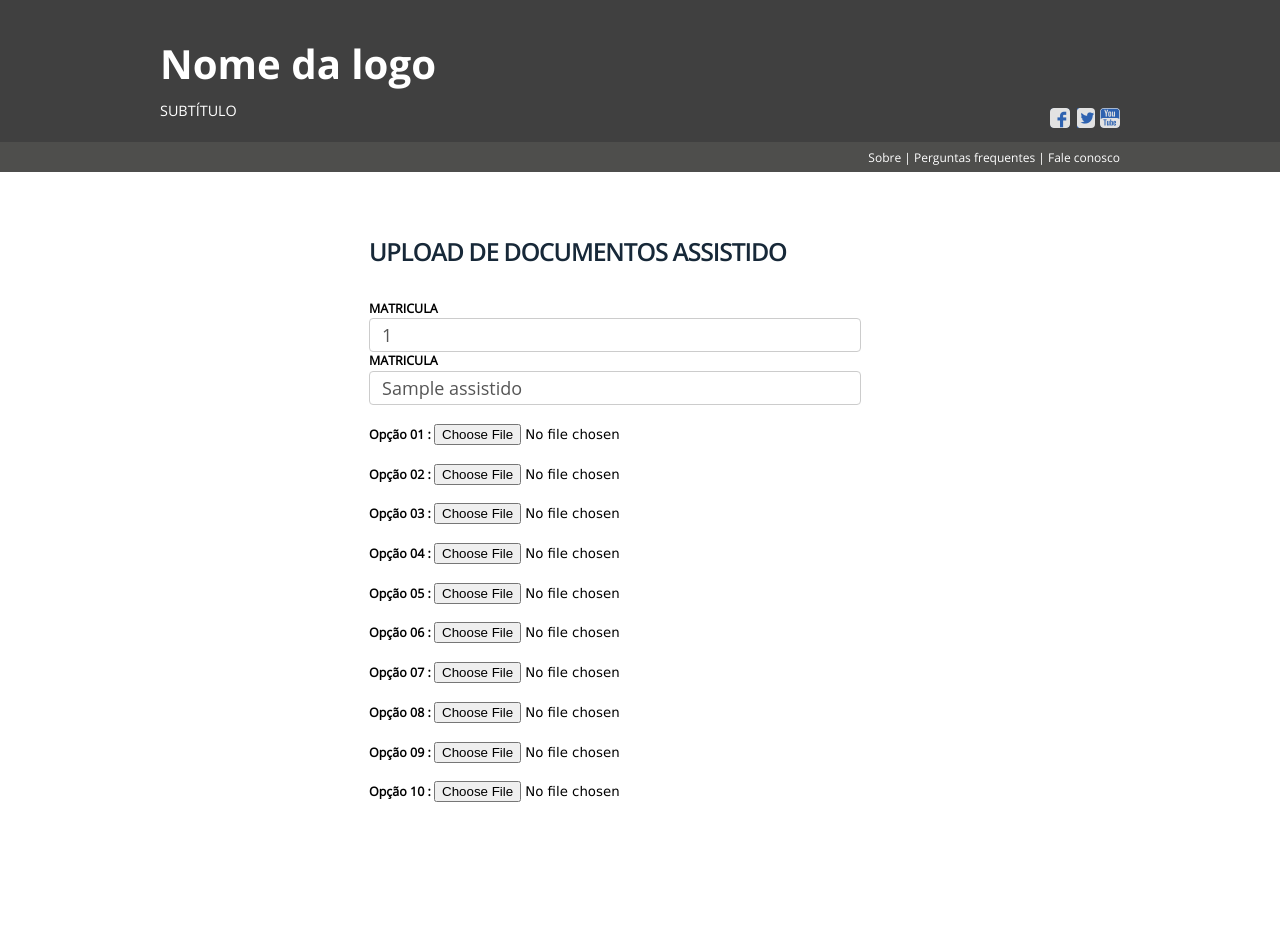
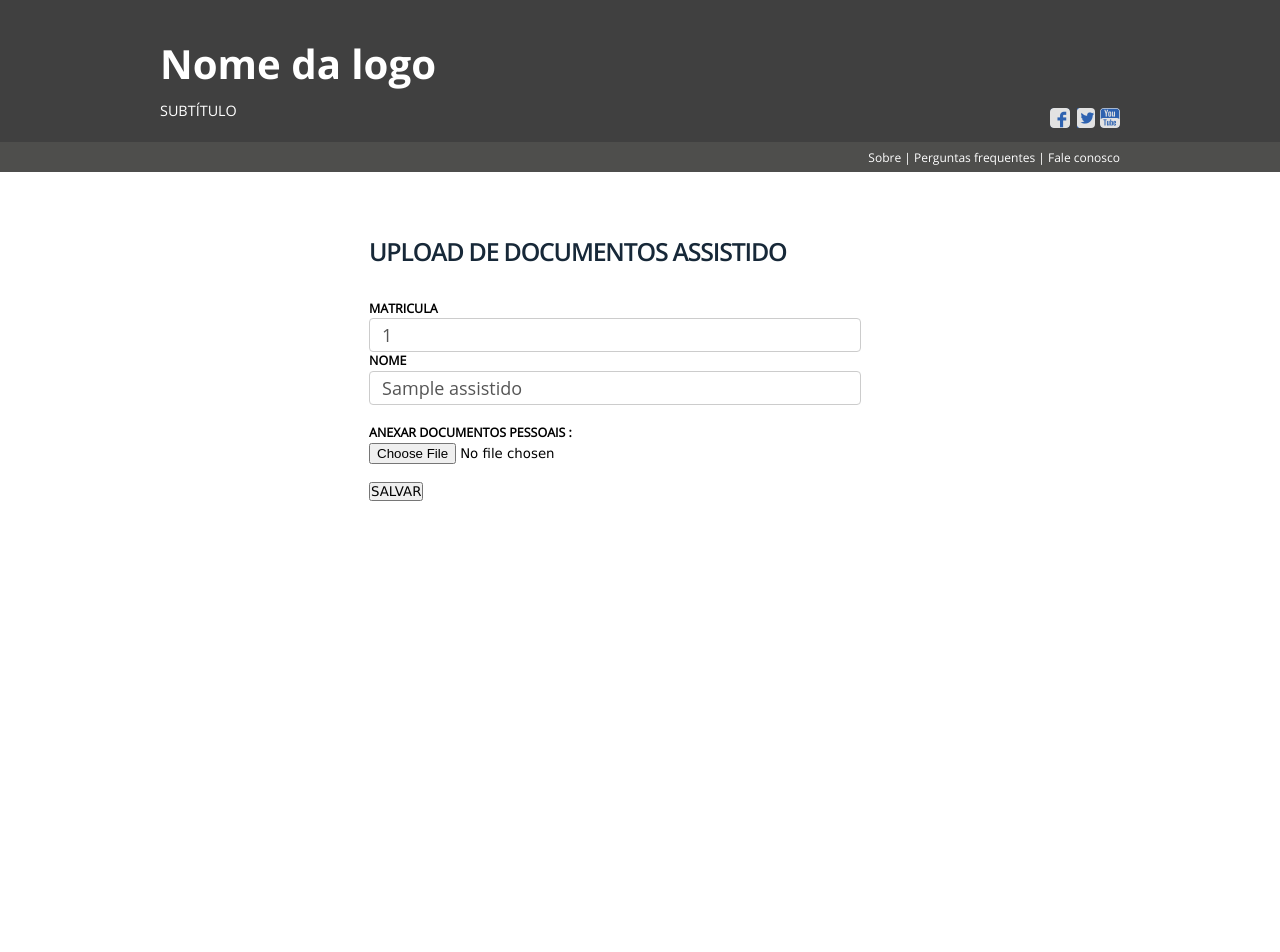
Before and after one commit to Pedro-Philipe/snpj, a Django app: page /adesao/upload-doc/1/ in a window 1280 px wide. Shown: the top 952 px of the page. Run offline with Django 3.2, Linux system fonts and the light colour scheme; tables that the repository leaves empty hold one stand-in row (values such as "Sample post"); some libraries are stand-ins or nearby versions.

Commit message:
Removi os buttons para anexar os docs, agora tem apenas 1

```diff
--- a/snpj/templates/assistido/upload_doc.html
+++ b/snpj/templates/assistido/upload_doc.html
@@ -8,57 +8,16 @@
         <input type="text" class="form-control" value="{{ assistido.id }}">
     </div>
     <div>
-        <label for="{{ form.id_.id_for_label }}">MATRICULA</label>
+        <label for="{{ form.id_.id_for_label }}">NOME</label>
         <input type="text" class="form-control" value="{{ assistido.nome }}">
     </div>
     <br/>
     <div class="form-group">
-        <label for="caixa1">Opção 01 : </label>
+        <label for="caixa1">ANEXAR DOCUMENTOS PESSOAIS : </label>
         <input type="file" class="form-control-file" id="caixa1">
     </div>
     <br/>
     <div class="form-group">
-        <label for="caixa2">Opção 02 : </label>
-        <input type="file" class="form-control-file" id="caixa2">
-    </div>
-    <br/>
-    <div class="form-group">
-        <label for="caixa3">Opção 03 : </label>
-        <input type="file" class="form-control-file" id="caixa3">
-    </div>
-    <br/>
-    <div class="form-group">
-        <label for="caixa4">Opção 04 : </label>
-        <input type="file" class="form-control-file" id="caixa4">
-    </div>
-    <br/>
-    <div class="form-group">
-        <label for="caixa5">Opção 05 : </label>
-        <input type="file" class="form-control-file" id="caixa5">
-    </div>
-    <br/>
-    <div class="form-group">
-        <label for="caixa6">Opção 06 : </label>
-        <input type="file" class="form-control-file" id="caixa6">
-    </div>
-    <br/>
-    <div class="form-group">
-        <label for="caixa7">Opção 07 : </label>
-        <input type="file" class="form-control-file" id="caixa7">
-    </div>
-    <br/>
-    <div class="form-group">
-        <label for="caixa7">Opção 08 : </label>
-        <input type="file" class="form-control-file" id="caixa7">
-    </div>
-    <br/>
-    <div class="form-group">
-        <label for="caixa7">Opção 09 : </label>
-        <input type="file" class="form-control-file" id="caixa7">
-    </div>
-    <br/>
-    <div class="form-group">
-        <label for="caixa7">Opção 10 : </label>
-        <input type="file" class="form-control-file" id="caixa7">
+        <input type="button" class="btn btn-success btn-lg center-block" value="SALVAR">
     </div>
 {% endblock %}
```
